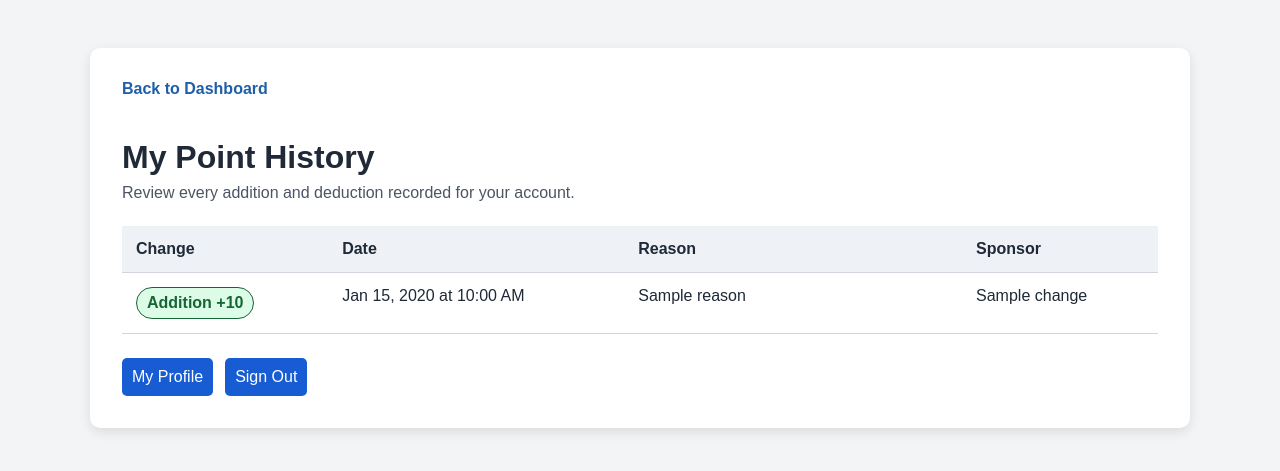
After one commit to ShaunWhittTea/4910-Project, a Flask app: template templates/driver_point_history.html in a window 1280 px wide. The commit adds this page. Shown: the top 471 px of the page. Run offline with Flask 3, Linux system fonts and the light colour scheme; the template is opened without the code that fills it: most values are stand-ins (such as "Sample title", 1, 10 or a date in 2020).

Commit message:
Implement driver account and point history stories

```diff
--- a/app.py
+++ b/app.py
@@ -31,6 +31,35 @@ app.config["SQLALCHEMY_ENGINE_OPTIONS"] = {"pool_pre_ping": True, "pool_recycle"
 app.config["SQLALCHEMY_TRACK_MODIFICATIONS"] = False
 
 db = SQLAlchemy(app)
+
+
+ACCOUNT_UNAVAILABLE_MESSAGE = (
+    "Your driver account is not currently available. "
+    "Contact your sponsor administrator for help."
+)
+PASSWORD_MIN_LENGTH = 12
+
+
+def get_password_validation_errors(password):
+    """Return each unmet password-complexity requirement."""
+
+    errors = []
+
+    if len(password) < PASSWORD_MIN_LENGTH:
+        errors.append(f"at least {PASSWORD_MIN_LENGTH} characters")
+    if not any(character.isupper() for character in password):
+        errors.append("an uppercase letter")
+    if not any(character.islower() for character in password):
+        errors.append("a lowercase letter")
+    if not any(character.isdigit() for character in password):
+        errors.append("a number")
+    if not any(
+        not character.isalnum() and not character.isspace()
+        for character in password
+    ):
+        errors.append("a special character")
+
+    return errors
 
 
 @app.get("/")
@@ -122,6 +151,33 @@ def driver_required(function):
         if session.get("role") != "DRIVER":
             return "Access denied.", 403
 
+        try:
+            active_driver = db.session.execute(
+                text(
+                    """
+                    SELECT 1
+                    FROM app_user AS u
+                    JOIN driver_profile AS d
+                      ON d.user_id = u.user_id
+                    JOIN sponsor_org AS s
+                      ON s.sponsor_org_id = d.sponsor_org_id
+                    WHERE u.user_id = :user_id
+                      AND u.role = 'DRIVER'
+                      AND u.status = 'ACTIVE'
+                      AND s.status = 'ACTIVE'
+                    """
+                ),
+                {"user_id": session["user_id"]},
+            ).first()
+        except Exception:
+            db.session.rollback()
+            app.logger.exception("Driver account verification failed")
+            return "Unable to verify driver account right now.", 500
+
+        if active_driver is None:
+            session.clear()
+            return ACCOUNT_UNAVAILABLE_MESSAGE, 403
+
         return function(*args, **kwargs)
 
     return protected_function
@@ -161,7 +217,7 @@ def login():
             user = db.session.execute(
                 text(
                     """
-                    SELECT u.user_id, u.role, u.password_hash,
+                    SELECT u.user_id, u.role, u.password_hash, u.status,
                            CASE
                                WHEN u.role = 'DRIVER'
                                    THEN d.sponsor_org_id
@@ -171,7 +227,6 @@ def login():
                     LEFT JOIN driver_profile AS d
                       ON d.user_id = u.user_id
                     WHERE u.email = :email
-                      AND u.status = 'ACTIVE'
                     """
                 ),
                 {"email": email},
@@ -187,12 +242,19 @@ def login():
             )
 
         home_page = ROLE_HOME_PAGES.get(user["role"]) if user else None
-        if (
+        credentials_are_valid = (
             user is not None
             and home_page is not None
             and user["password_hash"] is not None
             and check_password_hash(user["password_hash"], password)
-        ):
+        )
+
+        if credentials_are_valid and user["status"] != "ACTIVE":
+            if user["role"] == "DRIVER":
+                message = ACCOUNT_UNAVAILABLE_MESSAGE
+            else:
+                message = "Invalid email or password."
+        elif credentials_are_valid:
             session["user_id"] = user["user_id"]
             session["role"] = user["role"]
 
@@ -203,7 +265,8 @@ def login():
 
         # Use one response for unknown, inactive, and incorrect-password
         # accounts so the form does not reveal whether an email is registered.
-        message = "Invalid email or password."
+        if not credentials_are_valid:
+            message = "Invalid email or password."
 
     return render_template(
         "driver_login.html",
@@ -793,14 +856,13 @@ def driver_login():
             user = db.session.execute(
                 text(
                     """
-                    SELECT u.user_id, u.password_hash,
+                    SELECT u.user_id, u.password_hash, u.status,
                            d.sponsor_org_id
                     FROM app_user AS u
                     JOIN driver_profile AS d
                       ON d.user_id = u.user_id
                     WHERE u.email = :email
                       AND u.role = 'DRIVER'
-                      AND u.status = 'ACTIVE'
                     """
                 ),
                 {"email": email},
@@ -815,11 +877,15 @@ def driver_login():
                 email=email,
             )
 
-        if (
+        credentials_are_valid = (
             user is not None
             and user["password_hash"] is not None
             and check_password_hash(user["password_hash"], password)
-        ):
+        )
+
+        if credentials_are_valid and user["status"] != "ACTIVE":
+            message = ACCOUNT_UNAVAILABLE_MESSAGE
+        elif credentials_are_valid:
             session["user_id"] = user["user_id"]
             session["role"] = "DRIVER"
             session["sponsor_org_id"] = user["sponsor_org_id"]
@@ -827,7 +893,8 @@ def driver_login():
 
         # Keep the response identical for unknown, inactive, non-driver, and
         # incorrect-password accounts so the page does not reveal membership.
-        message = "Invalid email or password."
+        if not credentials_are_valid:
+            message = "Invalid email or password."
 
     return render_template(
         "driver_login.html",
@@ -840,6 +907,40 @@ def driver_login():
 @driver_required
 def driver_dashboard():
     return render_template("driver_dashboard.html")
+
+
+# 22580, 23861, 23864, 23866 & 23868 - Driver point history
+
+@app.get("/driver/point-history")
+@driver_required
+def driver_point_history():
+    try:
+        point_history = db.session.execute(
+            text(
+                """
+                SELECT pc.point_change_id,
+                       pc.points,
+                       pc.reason,
+                       pc.created_at,
+                       s.name AS sponsor_name
+                FROM point_change AS pc
+                JOIN sponsor_org AS s
+                  ON s.sponsor_org_id = pc.sponsor_org_id
+                WHERE pc.driver_user_id = :driver_user_id
+                ORDER BY pc.created_at DESC, pc.point_change_id DESC
+                """
+            ),
+            {"driver_user_id": session["user_id"]},
+        ).mappings().all()
+    except Exception:
+        db.session.rollback()
+        app.logger.exception("Driver point history database error")
+        return "Unable to load point history right now.", 500
+
+    return render_template(
+        "driver_point_history.html",
+        point_history=point_history,
+    )
 
 
 # 22367 & 22368 - View and update the authenticated driver's profile
@@ -1159,8 +1260,10 @@ def catalog_items_api():
 def set_password(email):
     """Hash and store a password for an existing user."""
     password = click.prompt("New password", hide_input=True, confirmation_prompt=True)
-    if len(password) < 8:
-        raise click.ClickException("Password must be at least 8 characters.")
+    validation_errors = get_password_validation_errors(password)
+    if validation_errors:
+        requirements = ", ".join(validation_errors)
+        raise click.ClickException(f"Password must include {requirements}.")
 
     result = db.session.execute(
         text("UPDATE app_user SET password_hash = :hash WHERE email = :email"),
--- a/static/styles.css
+++ b/static/styles.css
@@ -93,6 +93,112 @@ button:hover {
 
 .profile-summary dd {
     margin: 6px 0 0;
+}
+
+
+/* -------------------------------------------------------------------------
+   Driver Point History
+   ------------------------------------------------------------------------- */
+
+.point-history-page {
+    width: min(1100px, 92%);
+    margin: 48px auto;
+    padding: 32px;
+    background-color: white;
+    border-radius: 10px;
+    box-shadow: 0 4px 12px rgb(0 0 0 / 10%);
+}
+
+.point-history-header h1 {
+    margin-bottom: 8px;
+}
+
+.point-history-header p {
+    margin-top: 0;
+    color: #4b5563;
+}
+
+.point-history-table-wrap {
+    overflow-x: auto;
+    margin-top: 24px;
+}
+
+.point-history-table {
+    width: 100%;
+    border-collapse: collapse;
+}
+
+.point-history-table th,
+.point-history-table td {
+    padding: 14px;
+    border-bottom: 1px solid #d1d5db;
+    text-align: left;
+    vertical-align: top;
+}
+
+.point-history-table th {
+    background-color: #eef2f7;
+    color: #1f2937;
+}
+
+.point-change {
+    display: inline-block;
+    min-width: 118px;
+    padding: 6px 10px;
+    border: 1px solid currentColor;
+    border-radius: 999px;
+    font-weight: 700;
+    white-space: nowrap;
+}
+
+.point-addition {
+    color: #166534;
+    background-color: #dcfce7;
+}
+
+.point-deduction {
+    color: #991b1b;
+    background-color: #fee2e2;
+}
+
+.point-neutral {
+    color: #4b5563;
+    background-color: #f3f4f6;
+}
+
+.point-reason {
+    min-width: 240px;
+    overflow-wrap: anywhere;
+}
+
+.point-history-empty {
+    margin-top: 24px;
+    padding: 28px;
+    border: 1px solid #d1d5db;
+    border-radius: 8px;
+    background-color: #f8fafc;
+    text-align: center;
+}
+
+.point-history-empty h2 {
+    margin-top: 0;
+}
+
+.point-history-empty p {
+    margin-bottom: 0;
+    color: #4b5563;
+}
+
+@media (max-width: 700px) {
+    .point-history-page {
+        margin: 24px auto;
+        padding: 20px;
+    }
+
+    .point-history-table th,
+    .point-history-table td {
+        padding: 10px;
+    }
 }
 
 
--- /dev/null
+++ b/templates/driver_point_history.html
@@ -0,0 +1,82 @@
+<!DOCTYPE html>
+<html lang="en">
+
+<head>
+    <meta charset="UTF-8">
+    <meta name="viewport" content="width=device-width, initial-scale=1">
+    <title>Point History</title>
+    <link rel="stylesheet" href="{{ url_for('static', filename='styles.css') }}">
+</head>
+
+<body>
+<main class="point-history-page">
+    <a class="back-link" href="{{ url_for('driver_dashboard') }}">
+        Back to Dashboard
+    </a>
+
+    <header class="point-history-header">
+        <div>
+            <h1>My Point History</h1>
+            <p>Review every addition and deduction recorded for your account.</p>
+        </div>
+    </header>
+
+    {% if point_history %}
+        <div class="point-history-table-wrap">
+            <table class="point-history-table">
+                <thead>
+                    <tr>
+                        <th scope="col">Change</th>
+                        <th scope="col">Date</th>
+                        <th scope="col">Reason</th>
+                        <th scope="col">Sponsor</th>
+                    </tr>
+                </thead>
+                <tbody>
+                    {% for change in point_history %}
+                        <tr>
+                            <td>
+                                {% if change['points'] > 0 %}
+                                    <span class="point-change point-addition">
+                                        Addition +{{ change['points'] }}
+                                    </span>
+                                {% elif change['points'] < 0 %}
+                                    <span class="point-change point-deduction">
+                                        Deduction {{ change['points'] }}
+                                    </span>
+                                {% else %}
+                                    <span class="point-change point-neutral">
+                                        No change 0
+                                    </span>
+                                {% endif %}
+                            </td>
+                            <td>
+                                <time datetime="{{ change['created_at'].isoformat() }}">
+                                    {{ change['created_at'].strftime('%b %d, %Y at %I:%M %p') }}
+                                </time>
+                            </td>
+                            <td class="point-reason">{{ change['reason'] }}</td>
+                            <td>{{ change['sponsor_name'] }}</td>
+                        </tr>
+                    {% endfor %}
+                </tbody>
+            </table>
+        </div>
+    {% else %}
+        <section class="point-history-empty" aria-live="polite">
+            <h2>No point history yet</h2>
+            <p>Additions and deductions will appear here after your sponsor records them.</p>
+        </section>
+    {% endif %}
+
+    <div class="actions">
+        <a class="button-link" href="{{ url_for('driver_profile') }}">
+            My Profile
+        </a>
+        <form class="inline-form" method="POST" action="{{ url_for('driver_logout') }}">
+            <button type="submit">Sign Out</button>
+        </form>
+    </div>
+</main>
+</body>
+</html>
```
Also changed, not shown: templates/driver_dashboard.html (+6 -3 lines), tests/test_driver_experience.py (+203 -8 lines).
